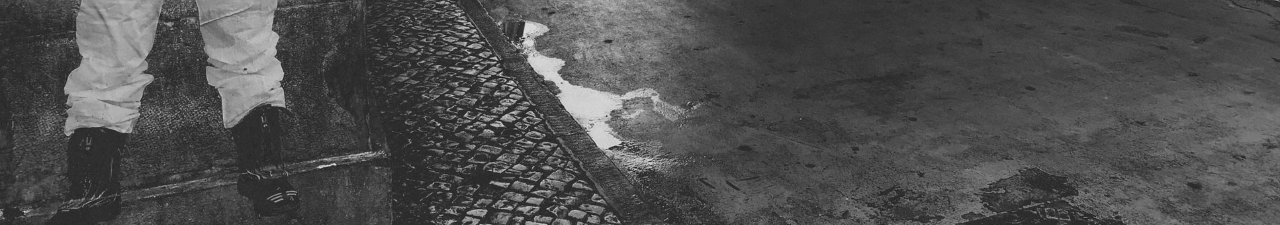
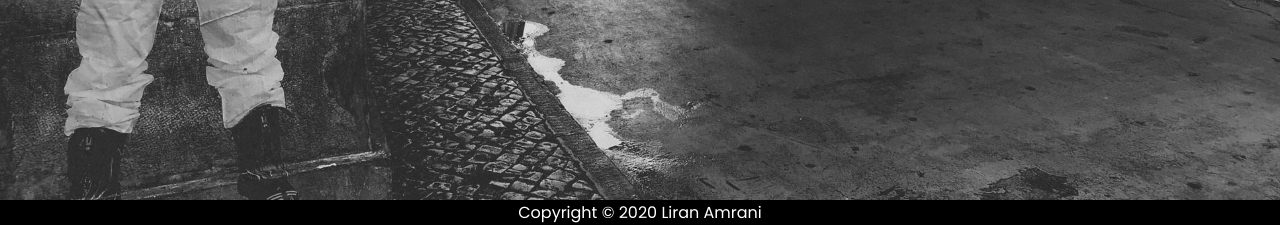
Before and after one commit to liranamrani/jsCountdownLockdown, a PHP site: page / in a window 1280 px wide. Shown: the part 575-800 px from the top of the page. Run offline with PHP 8.4, Linux system fonts and the light colour scheme.

Commit message:
AddCopyrights

```diff
--- a/index.html
+++ b/index.html
@@ -6,6 +6,7 @@
     <title>Countdown Lockdown - Israel</title>
     <link rel="stylesheet" href="style.css">
     <script src="script.js" defer></script>
+
 </head>
 <body>
         <h1>Time Left In Lockdown - Israel </h1>
@@ -28,4 +29,7 @@
             </div>
         </div>
 </body>
+<footer>
+    <div class="copyright">Copyright &copy; 2020 Liran Amrani</div>
+</footer>
 </html>
--- a/style.css
+++ b/style.css
@@ -27,6 +27,9 @@ h1 {
     margin-bottom:45px;
     display:inline-block;
 }
+@media (min-width: 600px) {
+
+}
 
 
 .countdown-container{
@@ -49,3 +52,13 @@ h1 {
 .countdown-el span{
     font-size: 2rem;
 }
+
+footer{
+    position: fixed;
+    left: 0;
+    bottom: 0;
+    width: 100%;
+    background-color: black;
+    color: white;
+    text-align: center;
+}
```
